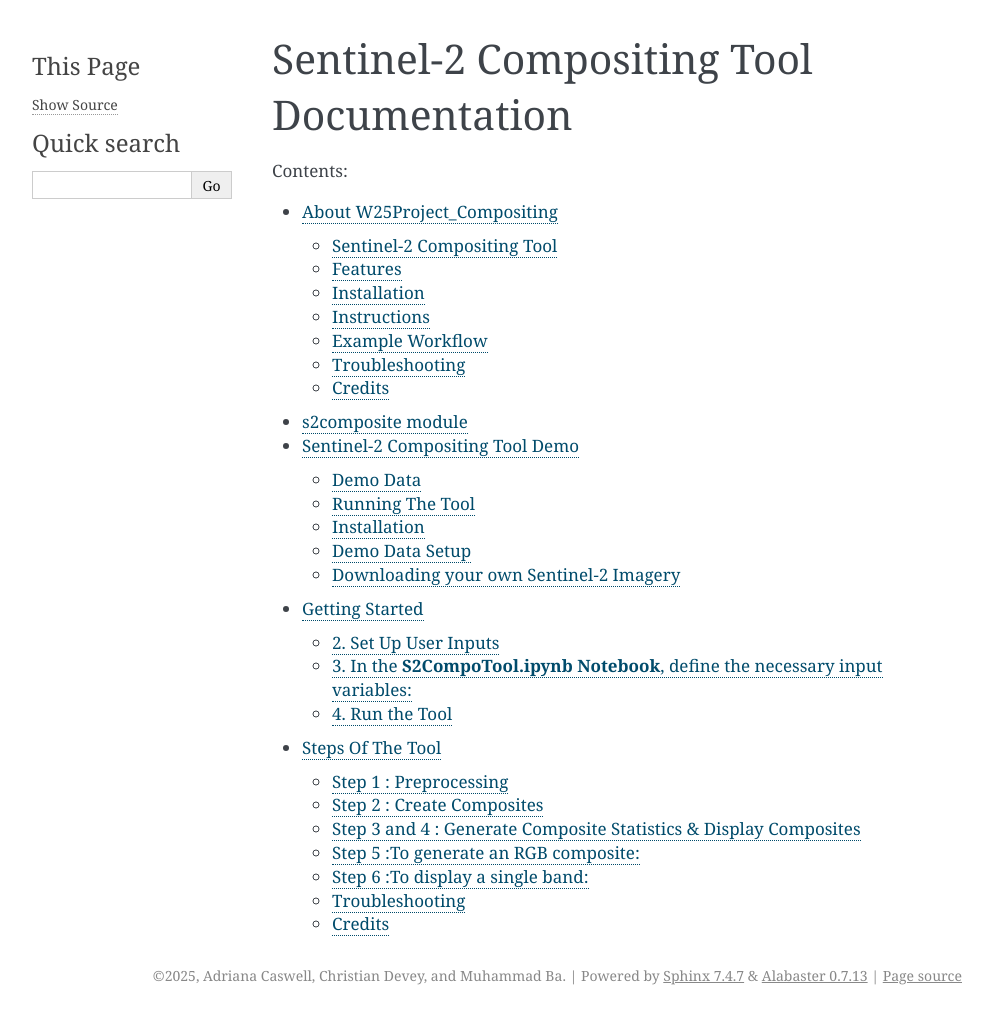
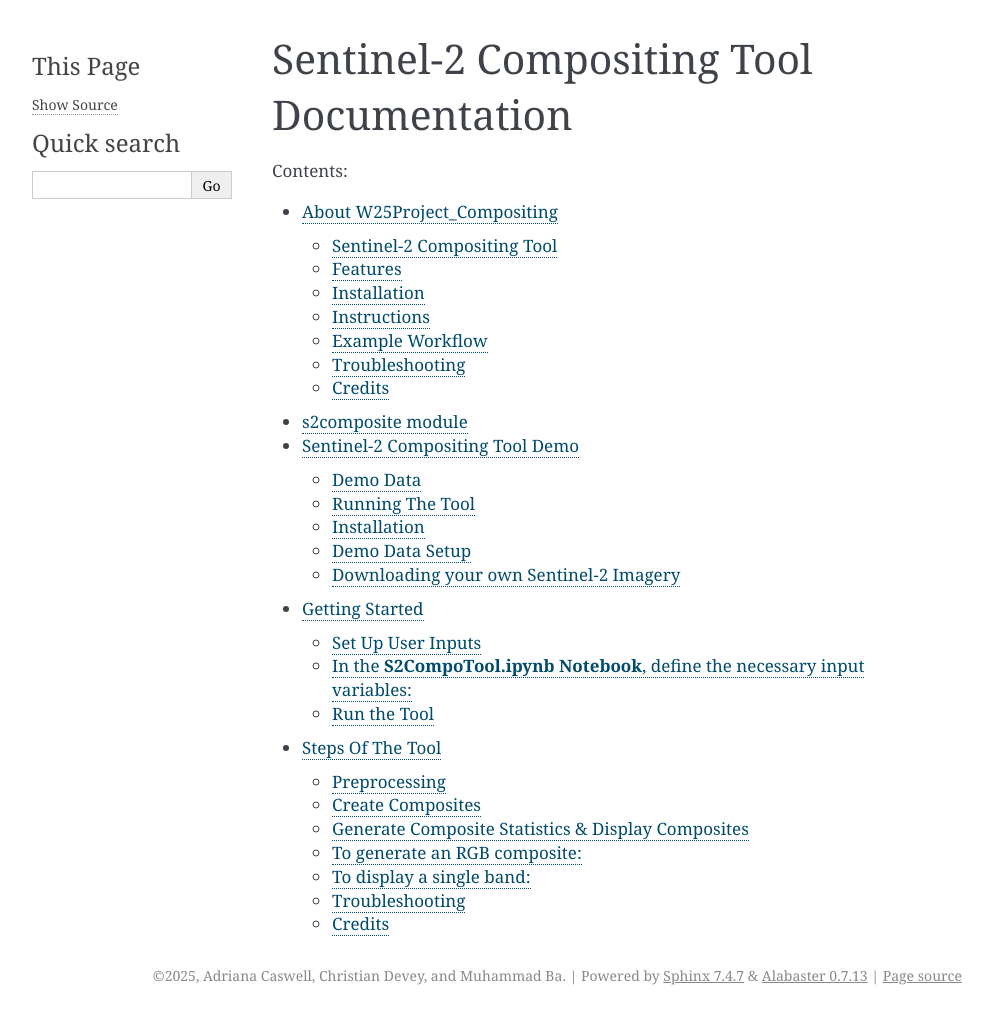
Before and after one commit to GEOM4009/W25Project_Compositing, a Sphinx documentation site: the page built from docs/source/index.rst, in a window 1280 px wide. Shown: the whole page, without its empty margins (148-1141 px from the left). Built offline with Sphinx 7.4.7, drawn with Linux system fonts in a browser that asks for light colours.

Commit message:
Update DEMO.md

````diff
--- a/docs/source/DEMO.md
+++ b/docs/source/DEMO.md
@@ -67,13 +67,13 @@ First, download Sentinel-2 data from the [Copernicus Browser](https://dataspace.
 
 # Getting Started
 
-### 2. Set Up User Inputs
+### Set Up User Inputs
 In this section, you will define the paths and other settings necessary for the tool to run properly. These variables control the location of your Sentinel-2 data, the clipped data, and where your output files will be saved. Make sure to adjust the paths according to your system and data storage locations.
 
 
 ![folder](folder.png)
 ![folder2](folder2.png)
-### 3. In the **S2CompoTool.ipynb Notebook**, define the necessary input variables:
+### In the **S2CompoTool.ipynb Notebook**, define the necessary input variables:
 
 ```python
 inputS2 = "demo/S2"
@@ -89,21 +89,21 @@ lineSpacing = 5000
 
 These paths should be adjusted based on your own paths.
 
-### 4. Run the Tool
+### Run the Tool
 Once the variables are set, you can **Run All Cells** or **One at a time** in the Jupyter Notebook, and the tool will automatically execute all steps from preprocessing to visualization and statistical analysis.
 
 ---
 
 # Steps Of The Tool
 
-### Step 1 : Preprocessing
+### Preprocessing
 Clip Sentinel-2 SAFE files to the Area of Interest (AOI) and convert them to TIFF format:
 ```python
 s2.prepS2(inputS2, aoiShp, clippedS2)
 ```
 This step will create clipped TIFFs, which I will show in a screenshot.
 
-### Step 2 : Create Composites
+### Create Composites
 The tool generates **median value composites** and resamples them to 10m resolution:
 ```python
 bands, meta10m, meta20m, meta60m = s2.sortBands(clippedS2)
@@ -113,7 +113,7 @@ composites = s2.resampleBandsTo10m(compS2, overwrite = False)
 ![composites](composites.png)
 
 
-### Step 3 and 4 : Generate Composite Statistics & Display Composites
+### Generate Composite Statistics & Display Composites
 The tool calculates key statistics, such as mean and variance, over a grid defined by `lineSpacing`:
 ```python
 stats = s2.gridStats(bands, lineSpacing)
@@ -124,7 +124,7 @@ s2.showBands(composites)
 ```
 ![statsanddisplaybands](statsanddisplaybands.png)
 
-### Step 5 :To generate an RGB composite:
+### To generate an RGB composite:
 ```python
 R = "demo/S2/composites/B04_resampled_10m.tif"
 G = "demo/S2/composites/B03_resampled_10m.tif"
@@ -132,7 +132,7 @@ B = "demo/S2/composites/B02_resampled_10m.tif"
 s2.showRGB(R, G, B)
 ```
 ![rgb](rgb.png)
-### Step 6 :To display a single band:
+### To display a single band:
 ```python
 boi = "demo/S2/composites/B01_resampled_10m.tif"
 with rio.open(boi) as src:
@@ -147,16 +147,16 @@ with rio.open(boi) as src:
 
 If you encounter issues, try the following solutions:
 
-### 1. **File Not Found**
+### **File Not Found**
    - **Solution**: Ensure the paths for the Sentinel-2 data (`inputS2`) and AOI shapefile (`aoiShp`) are correct. Check for typos, extra spaces, and correct file extensions (.SAFE for Sentinel-2 and .shp for shapefiles).
 
-### 2. **Incorrect Paths**
+### **Incorrect Paths**
    - **Solution**: Double-check paths in the **User Inputs** section. Use double backslashes (`\\`) or single forward slashes (`/`) for Windows paths.
 
-### 3. **Memory Issues**
+### **Memory Issues**
    - **Solution**: Try reducing the AOI size or processing fewer bands to lower memory usage. Check system RAM and available space.
 
-### 4. **Output Files Not Generated**
+### **Output Files Not Generated**
    - **Solution**: Verify the output directories are correct and writeable. Check for errors during execution to diagnose any issues.
 
 
````
